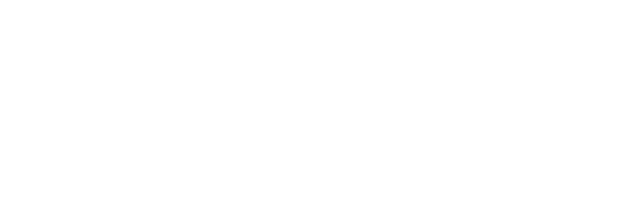
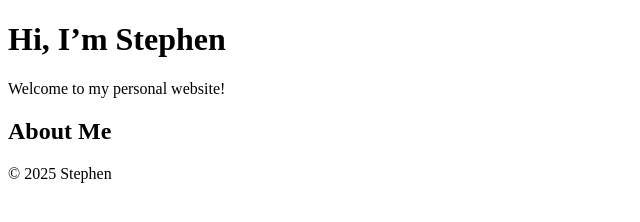
Before and after one commit to rninverseC/stephen-website, a plain HTML site: page main.html in a window 1280 px wide. Shown: the whole page, without its empty margins (0-640 px from the left). Drawn offline with Linux system fonts and the light colour scheme.

Commit message:
first upadte

```diff
--- a/main.html
+++ b/main.html
@@ -1,4 +1,27 @@
-<html>
+<!DOCTYPE html>
+<html lang="en">
+<head>
+  <meta charset="UTF-8">
+  <meta name="viewport" content="width=device-width, initial-scale=1.0">
+  <title>About Me - Your Name</title>
+  <link rel="stylesheet" href="style.css">
+</head>
+<body>
+  <header>
+    <h1>Hi, I’m Stephen</h1>
+    <p>Welcome to my personal website!</p>
+  </header>
 
+  <main>
+    <section id="about">
+      <h2>About Me</h2>
+    </section>
+  </main>
 
+  <footer>
+    <p>© 2025 Stephen</p>
+  </footer>
+
+  <script src="script.js"></script>
+</body>
 </html>
```
Also changed, not shown: script.js (added), style.css (added).
